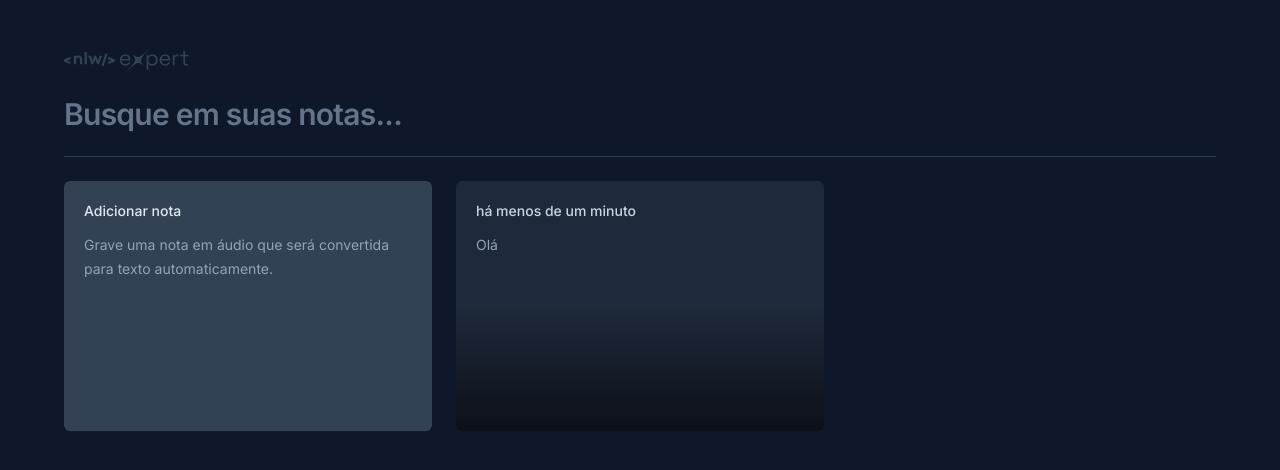
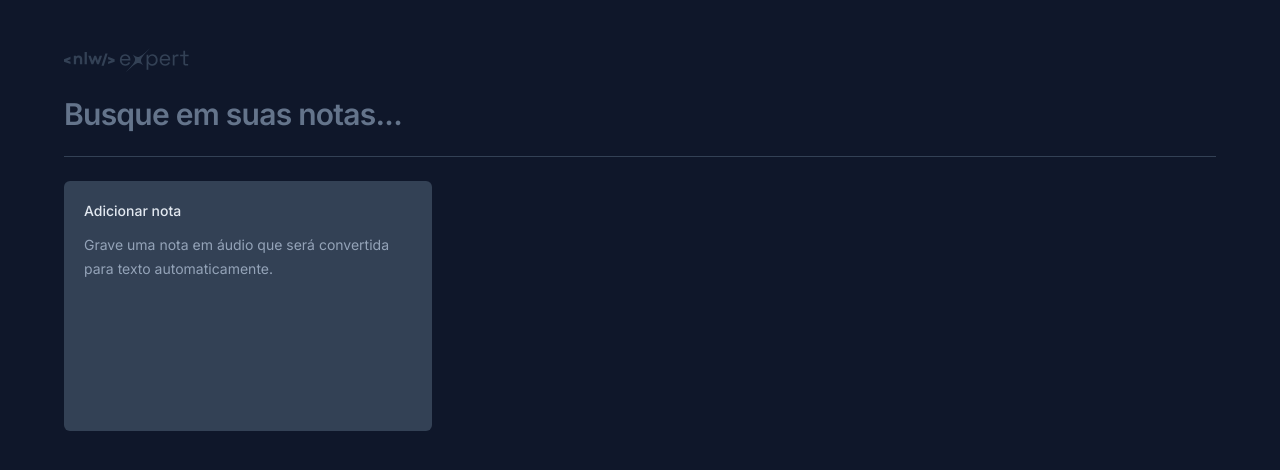
Before and after one commit to zMatheus22/NLW_14_Expert__2024, a React (Vite) app: page / in a window 1280 px wide. Shown: the top 470 px of the page. Built offline with nearby package versions, Linux system fonts and the light colour scheme.

Commit message:
Implementing configuration for the `new Notes card` using `useState`

```diff
--- a/src/app.tsx
+++ b/src/app.tsx
@@ -1,13 +1,27 @@
+import { useState } from "react";
 import logo from "./asset/logo-nlw-expert.svg";
 import { NewNoteCard } from "./components/new-note-card";
 import { NoteCard } from "./components/note-card";
 
-const note = {
-  date: new Date(),
-  content: "Olá",
-};
+interface Note {
+  id: string;
+  date: Date;
+  content: string;
+}
 
 export function App() {
+  const [notes, setNotes] = useState<Note[]>([]);
+
+  function onNoteCreated(content: string) {
+    const newNote = {
+      id: crypto.randomUUID(),
+      date: new Date(),
+      content,
+    };
+
+    setNotes([newNote, ...notes]);
+  }
+
   return (
     <div className="mx-auto max-w-6xl my-12 space-y-6">
       <img src={logo} alt="NLW Expert" />
@@ -23,8 +37,10 @@
       <div className="h-px bg-slate-700" />
 
       <div className="grid grid-cols-3 gap-6 auto-rows-[250px]">
-        <NewNoteCard />
-        <NoteCard note={note} />
+        <NewNoteCard onNoteCreated={onNoteCreated} />
+        {notes.map((note) => {
+          return <NoteCard key={note.id} note={note} />;
+        })}
       </div>
     </div>
   );
--- a/src/components/new-note-card.tsx
+++ b/src/components/new-note-card.tsx
@@ -3,7 +3,11 @@
 import { ChangeEvent, FormEvent, useState } from "react";
 import { toast } from "sonner";
 
-export function NewNoteCard() {
+interface NewNoteCardProps {
+  onNoteCreated: (content: string) => void;
+}
+
+export function NewNoteCard({ onNoteCreated }: NewNoteCardProps) {
   const [shouldShowOnboarding, setShouldShowOnboarding] = useState(true);
   const [content, setContent] = useState("");
 
@@ -21,6 +25,10 @@
 
   function handleSaveNote(event: FormEvent) {
     event.preventDefault();
+
+    onNoteCreated(content);
+    setContent("");
+    setShouldShowOnboarding(true);
 
     toast.success("Nota criada com sucesso!");
   }
@@ -69,6 +77,7 @@
                   autoFocus
                   className="text-sm leading-6 text-slate-400 bg-transparent resize-none flex-1 outline-none"
                   onChange={handleContentChanged}
+                  value={content}
                 />
               )}
             </div>
```
